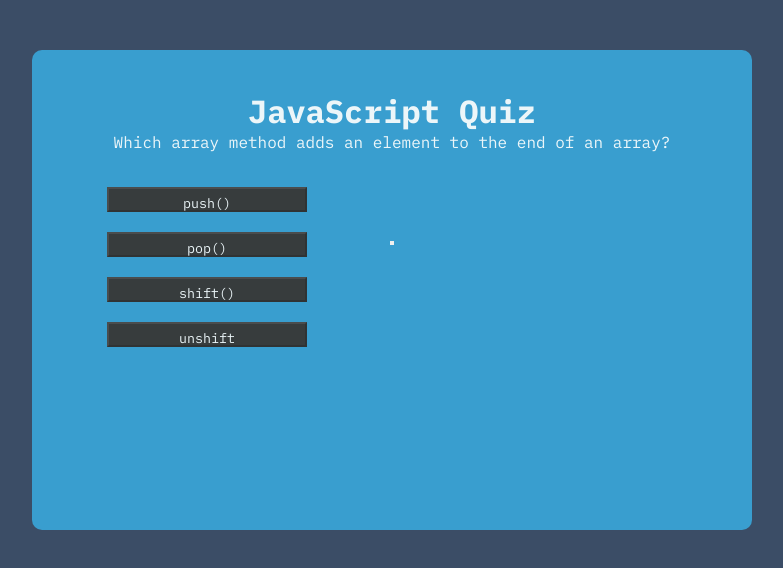
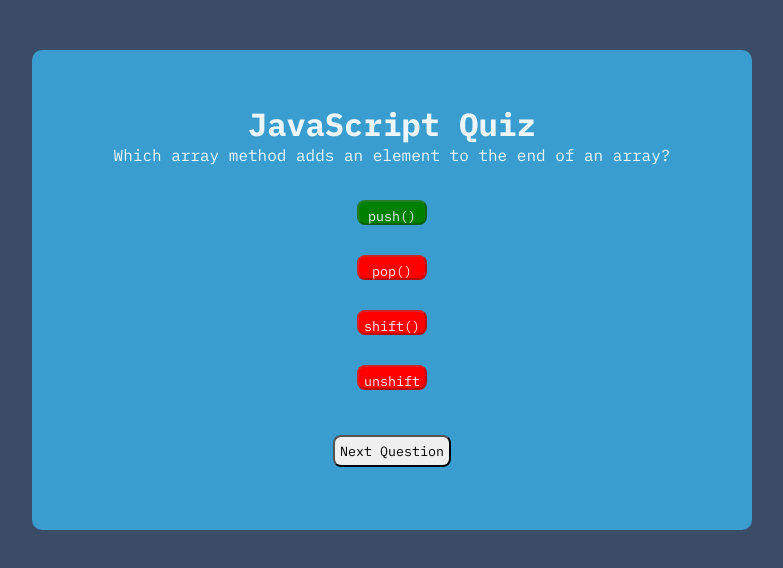
Before and after one commit to tmHarris66/JavascriptQuiz, a plain HTML site: page index.html in a window 1280 px wide. Both pictures are taken after a click on the button "push()". Shown: the whole page, without its empty margins (248-1031 px from the left). Drawn offline with Linux system fonts and the light colour scheme.

Commit message:
Quiz functioning. Need to display score and restart button

```diff
--- a/scripts.js
+++ b/scripts.js
@@ -7,7 +7,7 @@ const quizData = [
   {
     question: "Which option is used to create a conditional statement?",
     options: ["console.log", "shift", "if", "addEventListener"],
-    answer: 1,
+    answer: 2,
   },
   {
     question: "Which option can be used to create a loop?",
@@ -35,6 +35,9 @@ let currentQ = 0; //Sets Current Question
 loadQuestion();
 //Displays the question and buttons
 function loadQuestion() {
+  questionContainer.innerHTML = "";
+  optionsContainer.innerHTML = "";
+
   const currentQuestion = quizData[currentQ];
   const questionText = document.createElement("p");
   questionText.textContent = currentQuestion.question;
@@ -48,18 +51,30 @@ function loadQuestion() {
     optionsButton.addEventListener("click", () => selectOption(index));
     optionsContainer.appendChild(optionsButton);
   });
-  currentQ++;
 }
-
 //Disable all option buttons when one is clicked
 function selectOption() {
   const disableButton = document.getElementsByClassName("optionsButton");
   for (let i = 0; i < disableButton.length; i++) {
     disableButton[i].disabled = true;
+    if (i === quizData[currentQ].answer) {
+      disableButton[i].style.backgroundColor = "green";
+    } else {
+      disableButton[i].style.backgroundColor = "red";
+    }
   }
+  if (currentQ === quizData.length - 1) {
+    nextQuestionButton.style.display = "flex";
+    nextQuestionButton.textContent = "Submit Quiz";
+  } else {
+    nextQuestionButton.style.display = "flex";
+    nextQuestionButton.textContent = "Next Question";
+  }
+
+  currentQ++;
 }
 const nextQuestionButton = document.getElementById("nextButton");
 function nextButtonClick() {
   nextQuestionButton.addEventListener("click", loadQuestion);
 }
-//nextQuestionButton doesn't load the next question (check currentQ++)
+nextButtonClick();
--- a/styles.css
+++ b/styles.css
@@ -15,7 +15,11 @@ body {
   justify-content: center;
   align-items: center;
 }
-
+#quiz-container {
+  display: flex;
+  flex-direction: column;
+  align-items: center;
+}
 #quiz-container,
 #score-container {
   width: 50%;
@@ -24,34 +28,43 @@ body {
   border-radius: 10px;
   background-color: #399ecf;
   height: 400px;
+  align-items: center;
+  justify-content: center;
 }
 #optionsContainer {
-  height: 25px;
-  width: 200px;
   margin: 20px;
   padding: 5px;
+  gap: 10px;
   display: flex;
   flex-direction: column;
+  border-radius: 8px;
+}
+#nextButton {
+  display: none;
 }
 .hidden {
   display: none;
 }
+#nextButton {
+  cursor: pointer;
 
+  padding: 5px;
+  margin: 10px;
+  border-radius: 8px;
+}
 .optionsButton {
   height: 25px;
-  width: 200px;
   padding: 5px;
   margin: 10px;
+  cursor: pointer;
   background-color: #3b4d66;
   color: #ecf6f9;
   align-items: center;
   text-align: center;
   justify-content: center;
+  border-radius: 8px;
 }
 
 .optionsButton:hover {
   background: #373c3d;
 }
-.optionsButton:disabled {
-  background-color: #373c3d;
-}
```
